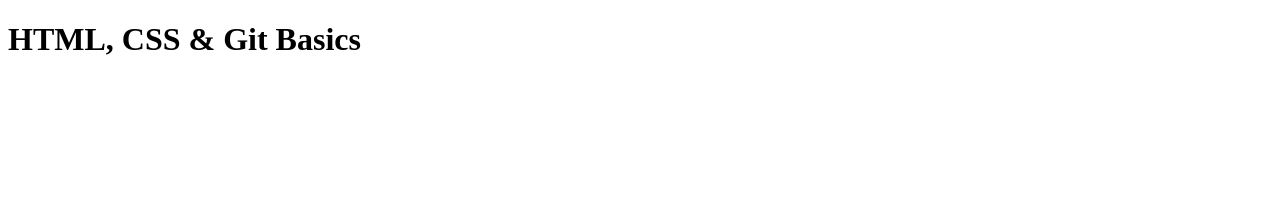
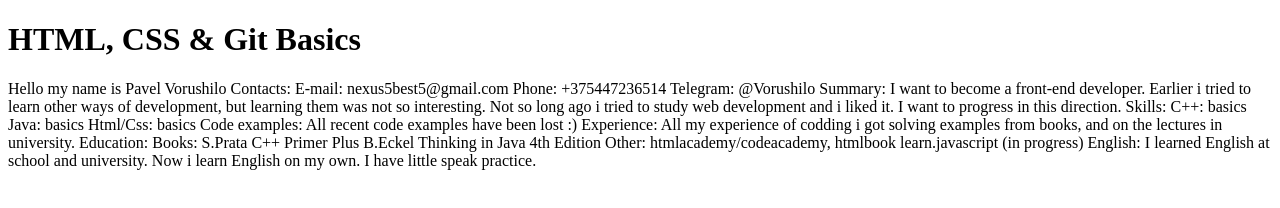
Before and after one commit to Vorush/rsschool-cv, a plain HTML site: page index.html in a window 1280 px wide. Drawn offline with Linux system fonts and the light colour scheme.

Commit message:
feat: add content to page

```diff
--- a/index.html
+++ b/index.html
@@ -11,6 +11,30 @@
             <h1 class="page-title">HTML, CSS & Git Basics</h1>
         </header>
         <main class="main">
+           Hello my name is Pavel Vorushilo
+          Contacts:
+             E-mail: nexus5best5@gmail.com
+                 Phone: +375447236514
+             Telegram: @Vorushilo
+             Summary:
+                 I want to become a front-end developer. Earlier i tried to learn other ways of development, but learning them was not so interesting. Not so long ago i tried to study web development and i liked it. I want to progress in this direction.
+             Skills:
+             C++: basics
+            Java: basics
+             Html/Css: basics
+            Code examples:
+                 All recent code examples have been lost :)
+             Experience:
+                 All my experience of codding i got solving examples from books, and on the lectures in university.
+            Education:
+                Books:
+                     S.Prata C++ Primer Plus
+                     B.Eckel Thinking in Java 4th Edition
+                Other:
+                    htmlacademy/codeacademy, htmlbook
+                    learn.javascript (in progress)
+            English:
+                I learned English at school and university. Now i learn English on my own. I have little speak practice.
 
         </main>
         <footer class="footer">
```
